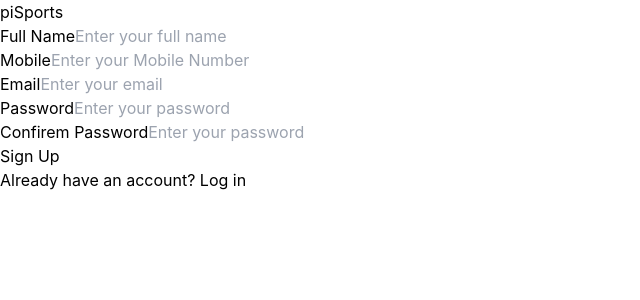
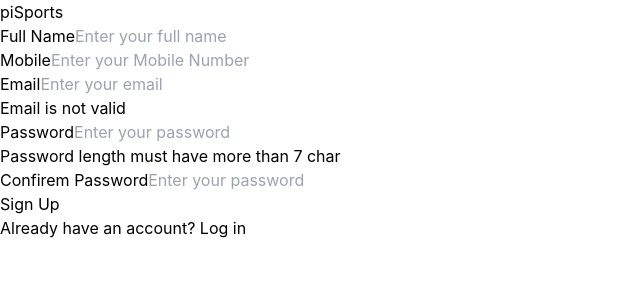
Before and after one commit to SSR14FEB/piSports, a React (Vite) app in the folder Forntend/: page /SingUp in a window 1280 px wide. Shown: the top 300 px of the page, without its empty margins (0-640 px from the left). Built offline with nearby package versions, Linux system fonts and the light colour scheme.

Commit message:
SingUp Form updeted

```diff
--- a/Forntend/src/Components/SingUp/Sing_Up.jsx
+++ b/Forntend/src/Components/SingUp/Sing_Up.jsx
@@ -1,20 +1,26 @@
-import React, { useState } from "react";
+import React, { useState, ref } from "react";
 import { Link } from "react-router-dom";
 import { useDispatch } from "react-redux";
 import { contactInfo } from "../../cardComponets/ReduxComponents/slice";
 function Sing_Up() {
-  const [email, setEmail]=useState('');
-  const [mobile, setMobile]=useState('');
-  const dispatch=useDispatch()
-  const fire =()=>{
-    dispatch(contactInfo({
+  const [email, setEmail] = useState("");
+  const [mobile, setMobile] = useState("");
+  const [password, setPassword] = useState("");
+  const [confiremPass, setConfirempass] = useState("");
+  console.log(password);
+  console.log(confiremPass);
+  const dispatch = useDispatch();
+  const fire = () => {
+    dispatch(
+      contactInfo({
         Mobile: mobile,
-      Email: email
-    }));
-
-}
-console.log("data",email,mobile)
+        Email: email,
+      })
+    );
+  };
+  console.log("data", email, mobile);
   return (
+    <form>
       <div className="flex items-center justify-center min-h-screen bg-white">
         <div className="w-full max-w-md p-8 bg-white rounded-lg shadow-md">
           <h2 className="text-2xl font-semibold text-center text-blue-600">
@@ -33,30 +39,38 @@
             </div>
 
             <div className="mb-4">
-            <label className="block text-sm font-medium text-gray-700">Mobile</label>
+              <label className="block text-sm font-medium text-gray-700">
+                Mobile
+              </label>
               <input
                 type="text"
                 className="w-full px-4 py-2 mt-2 text-gray-700 bg-gray-200 border rounded-md hover:ring-2 hover:ring-orange-500 hover:outline-none"
                 placeholder="Enter your Mobile Number"
-              onChange={(e)=>{
-
-                  setMobile(e.target.value)
+                onChange={(e) => {
+                  setMobile(e.target.value);
                 }}
               />
             </div>
 
             <div className="mb-4">
-            <label className="block text-sm font-medium text-gray-700">Email</label>
+              <label className="block text-sm font-medium text-gray-700">
+                Email
+              </label>
               <input
                 type="email"
                 className="w-full px-4 py-2 mt-2 text-gray-700 bg-gray-200 border rounded-md hover:ring-2 hover:ring-orange-500 hover:outline-none"
                 placeholder="Enter your email"
-              onChange={(e)=>{
-
-                  setEmail(e.target.value)
+                onChange={(e) => {
+                  const Email = e.target.value;
+                  if (Email.length >= 10) setEmail(Email);
                 }}
               />
             </div>
+            {email.length >= 10 ? (
+              ""
+            ) : (
+              <p className="text-red-700">Email is not valid</p>
+            )}
             <div className="mb-4">
               <label className="block text-sm font-medium text-gray-700">
                 Password
@@ -65,7 +79,18 @@
                 type="password"
                 className="w-full px-4 py-2 mt-2 text-gray-700 bg-gray-200 border rounded-md hover:ring-2 hover:ring-orange-500 hover:outline-none"
                 placeholder="Enter your password"
+                onChange={(e) => {
+                  const password = e.target.value;
+                  if (password.length >= 8) {
+                    setPassword(password);
+                  }
+                }}
               />
+              {password.length < 8 ? (
+                <p className="text-red-700">Password length must have more than 7 char</p>
+              ) : (
+                ""
+              )}
             </div>
 
             <div className="mb-4">
@@ -76,11 +101,21 @@
                 type="password"
                 className="w-full px-4 py-2 mt-2 text-gray-700 bg-gray-200 border rounded-md hover:ring-2 hover:ring-orange-500 hover:outline-none"
                 placeholder="Enter your password"
+                onChange={(e) => setConfirempass(e.target.value)}
               />
+              {password !== confiremPass ? (
+                <p className="text-red-700">Password Dosen't Match </p>
+              ) : (
+                ""
+              )}
             </div>
             <Link to="/Registraton">
-
               <button
+                disabled={
+                  mobile.length != 10 || email.length < 7 || password.length < 8
+                    ? true
+                    : false
+                }
                 onClick={fire}
                 type="submit"
                 className="w-full px-4 py-2 mt-4 font-semibold text-white bg-orange-600 rounded-md hover:bg-orange-700"
@@ -97,6 +132,7 @@
           </p>
         </div>
       </div>
+    </form>
   );
 }
 
```
Lines whose indentation alone changed are shown as unchanged.
